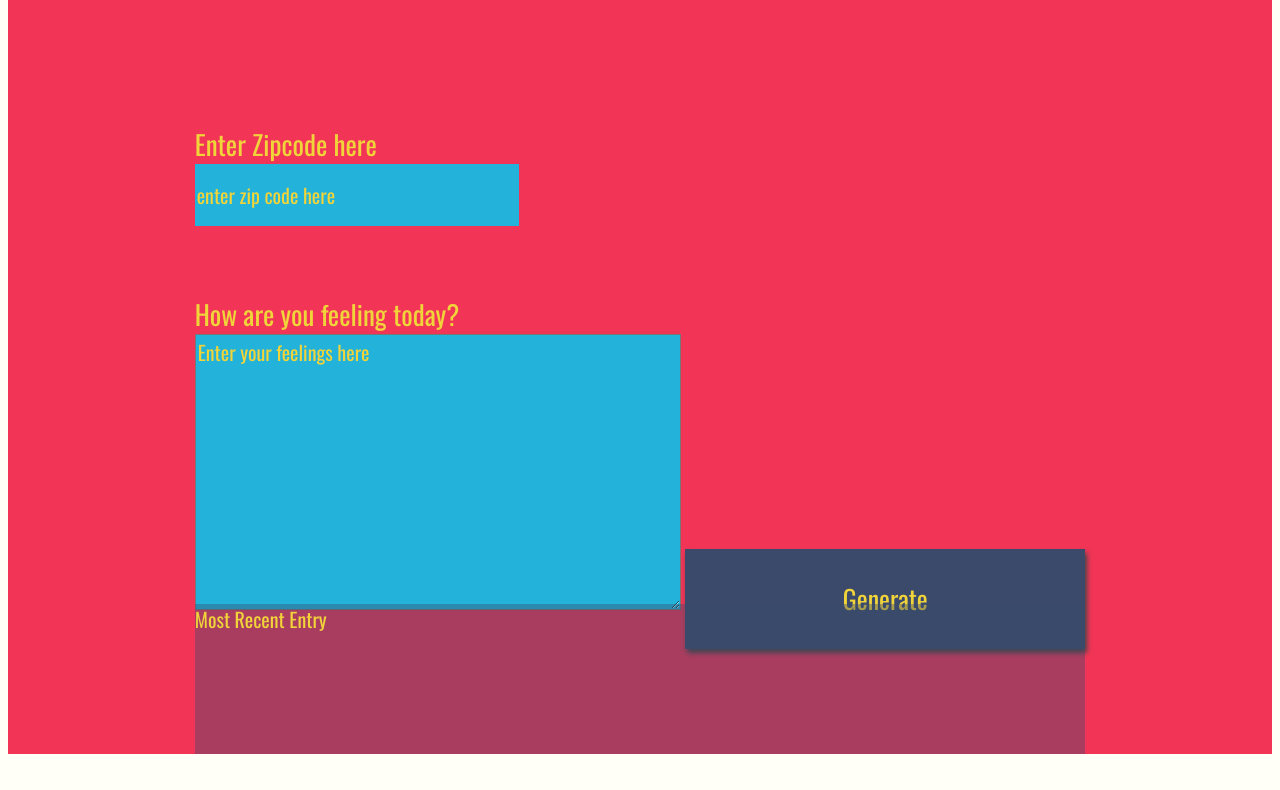
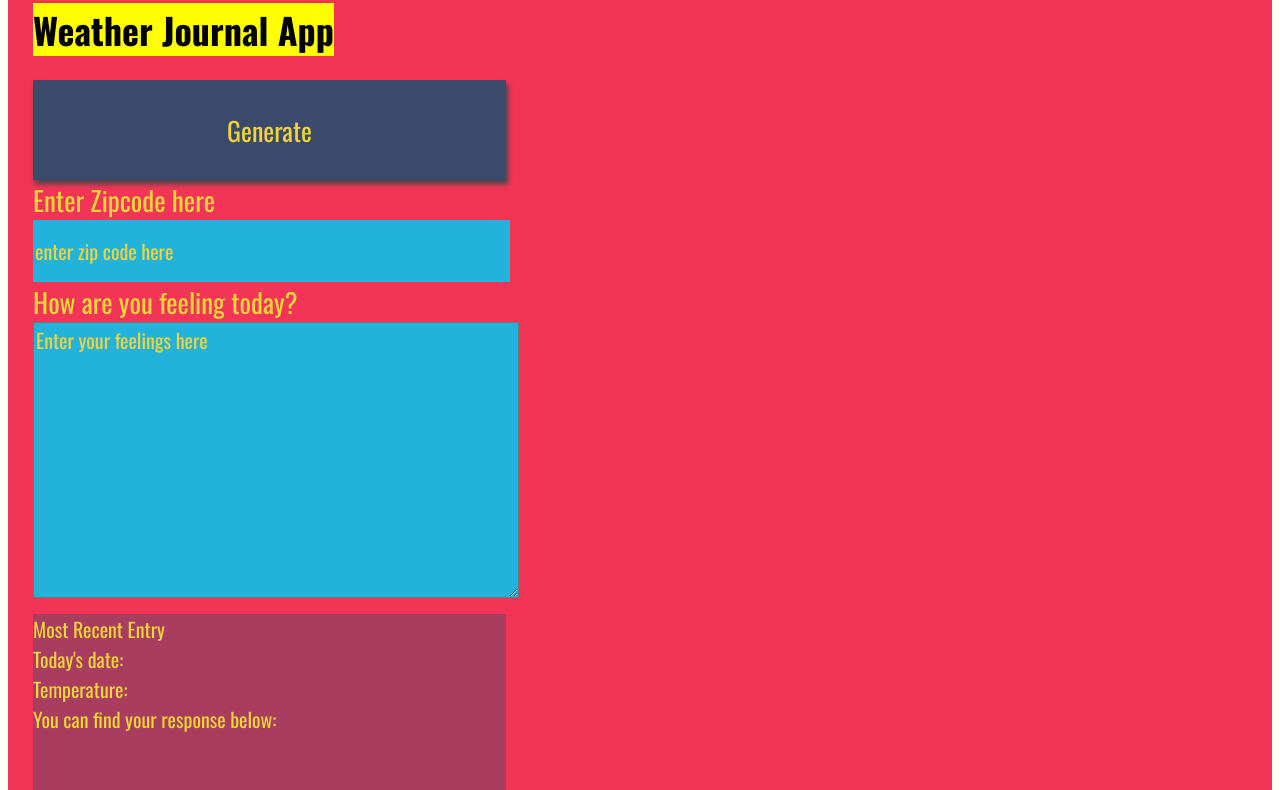
Before and after one commit to mkhy19/Weather-Journal-App, a plain HTML site: page website/index.html in a window 1280 px wide. Shown: the part 54-844 px from the top of the page. Before the commit the page ends 816 px from the top, so only its background shows below. Drawn offline with nearby package versions, Linux system fonts and the light colour scheme; a web font is replaced by a local one.

Commit message:
Update UI & add README.md

```diff
--- a/website/index.html
+++ b/website/index.html
@@ -9,26 +9,31 @@
   <body>
   <div id = "app">
     <div class ="holder headline">
-    Weather Journal App
+      <h1><mark>Weather Journal App</mark></h1>
     </div>
     <div class ="holder zip">
+      <button id="generate" type = "submit"> Generate </button>
+
       <label for="zip">Enter Zipcode here</label>
       <input type="text" id="zip" placeholder="enter zip code here">
     </div>
     <div class ="holder feel">
       <label for="feelings">How are you feeling today?</label>
       <textarea class= "myInput" id="feelings" placeholder="Enter your feelings here" rows="9" cols="50"></textarea>
-    <button id="generate" type = "submit"> Generate </button>
     </div>
+
     <div class ="holder entry">
       <div class = "title">Most Recent Entry</div>
       <div id = "entryHolder">
+        <div id = >Today's date: </div>
         <div id = "date"></div>
+        <div id = >Temperature: </div>
         <div id = "temp"></div>
+        <div id = >You can find your response below: </div>
         <div id = "content"></div>
       </div>
     </div>
-  </div>
+
   <script src="app.js" type="text/javascript"></script>
 
   </body>
--- a/website/style.css
+++ b/website/style.css
@@ -4,10 +4,11 @@ body{
 }
 
 #app{
-    display: grid;
-    grid-auto-rows: minmax(150px, auto);
+    /* display: grid;
+    grid-auto-rows: minmax(50px, auto); */
     /* grid-template-columns:  */
-    height:100vh;
+    padding: 25px;
+    height:250vh;
     background: #f23557;
     color: #f0d43a;
     justify-content: center;
@@ -16,14 +17,11 @@ body{
     font-family: 'Oswald', sans-serif;
 }
 
-/*
-.holder{
-
-}
-*/
-
 .entry{
     background: rgba(59, 74, 107, .4);
+    width: 473px;
+    height: 800px;
+    margin-top: 10px;
 }
 
 /*
@@ -60,7 +58,7 @@ label{
 input{
     display:block;
     height: 60px;
-    width: 320px;
+    width: 473px;
     background:#22b2da;
     color: #f0d43a;
     font-size: 20px;
@@ -69,7 +67,7 @@ input{
 }
 
 button{
-    width: 400px;
+    width: 473px;
     height: 100px;
     background: #3b4a6b;
     color: #f0d43a;
```
Also changed, not shown: 1 other file. Lines whose indentation alone changed are shown as unchanged.
